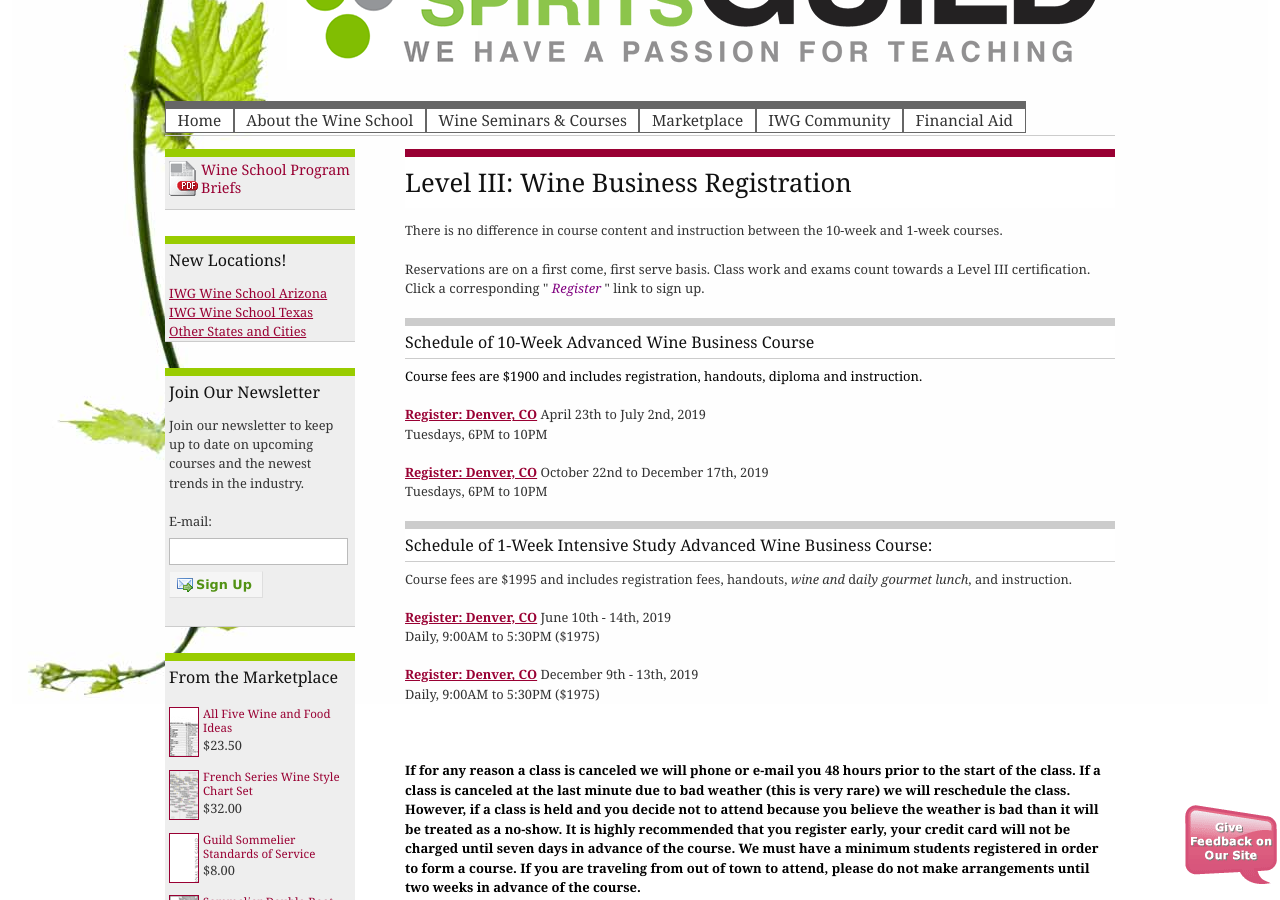
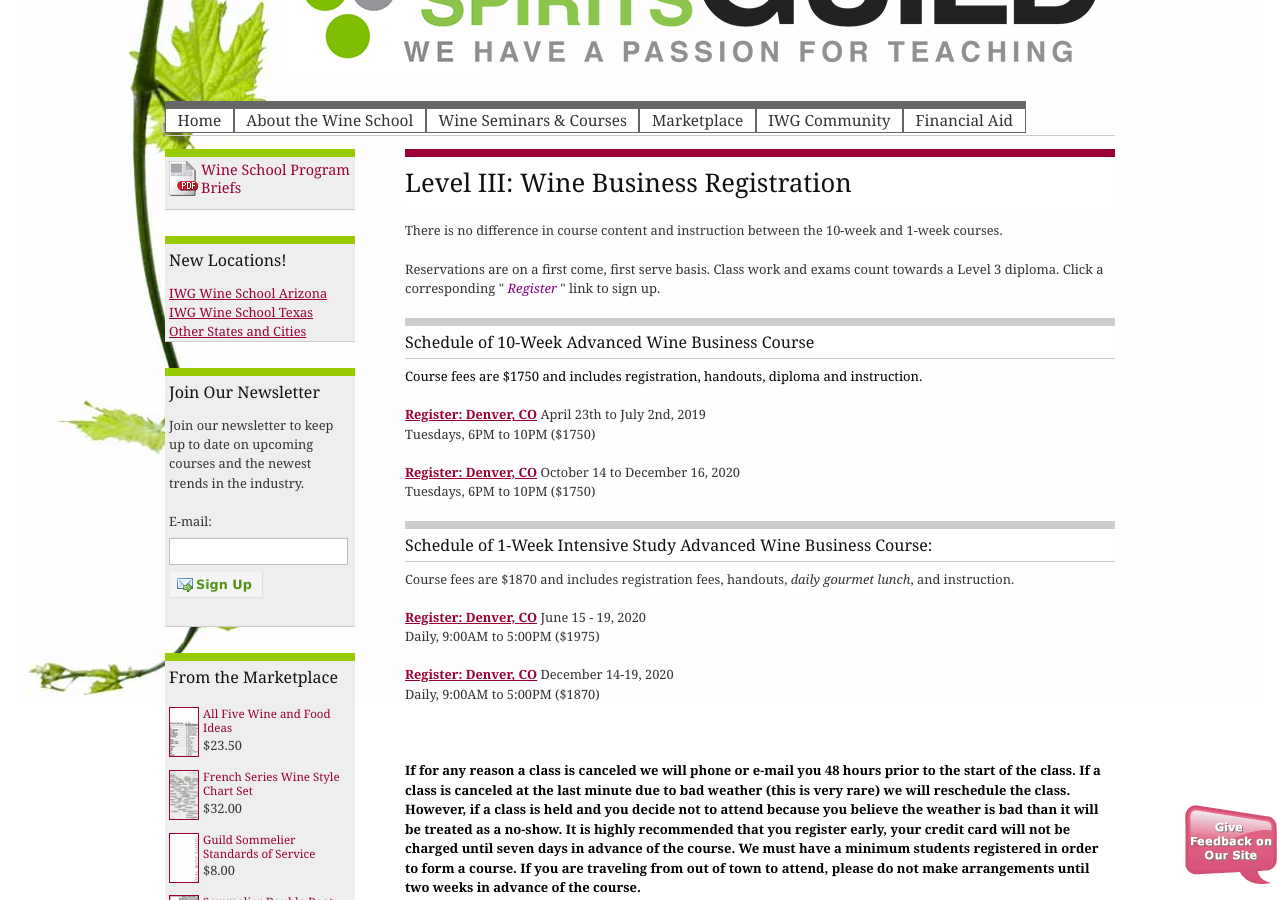
Before and after one commit to CKDev/internationalwineguild.com, a Jekyll site: the page built from the-wine-business-registration.html, in a window 1280 px wide and 900 px high, scrolled down 276 px. Built offline with Jekyll 4.4.1, drawn with Linux system fonts in a browser that asks for light colours; a script that is not in the unit is left out; comment, search, counter and statistics services are not loaded.

Commit message:
Update the-wine-business-registration.html

```diff
--- a/the-wine-business-registration.html
+++ b/the-wine-business-registration.html
@@ -7,12 +7,12 @@
 <h1>Level III: Wine Business Registration</h1>
 <p>There is no difference in course content and instruction between the 10-week and 1-week courses.</p>
 <p><span style="font-size: small;">Reservations are on a first come, first serve basis. Class work and exams count
-    towards a Level III certification. Click a corresponding "</span><em style="font-size: small;">
+    towards a Level 3 diploma. Click a corresponding "</span><em style="font-size: small;">
     <font color="#800080">Register</font>
   </em><span style="font-size: small;">" link to sign up.&nbsp;</span></p>
 <h2>Schedule of 10-Week Advanced Wine Business Course</h2>
 <p>
-  <font size="2" color="#000000">Course fees are $1900 and includes registration, handouts, diploma and
+  <font size="2" color="#000000">Course fees are $1750 and includes registration, handouts, diploma and
     instruction.&nbsp;<br>
   </font><a
     href="http://ww4.aitsafe.com/cf/add.cfm?userid=6714687&amp;product=Advanced+Wine+Biz+Denver+PM+-++April+23+-+July+23,+2016&amp;price=1900&amp;return=www.internationalwineguild.com/the-wine-business-registration"
@@ -21,24 +21,30 @@
     class="ga-track"><strong> </strong></a>
 </p>
 <p><a
-    href="http://ww4.aitsafe.com/cf/add.cfm?userid=6714687&amp;product=Advanced+Wine+Biz+Denver+PM+-++April+22+-+July+02,+2019&amp;price=1900&amp;return=www.internationalwineguild.com/the-wine-business-registration"
+    href="http://ww4.aitsafe.com/cf/add.cfm?userid=6714687&amp;product=Advanced+Wine+Biz+Denver+PM+-++April+15+-+July+24,+2020&amp;price=1750&amp;return=www.internationalwineguild.com/the-wine-business-registration"
     class="ga-track"><strong>Register: Denver, CO</strong></a> April 23th to July 2nd, 2019<br>
-  Tuesdays, 6PM to 10PM</p>
+  Tuesdays, 6PM to 10PM ($1750)</p>
+
 <p><a
-    href="http://ww4.aitsafe.com/cf/add.cfm?userid=6714687&amp;product=Advanced+Wine+Biz+Denver+PM+-++Oct+22+-+Dec+17,+2019&amp;price=1900&amp;return=www.internationalwineguild.com/the-wine-business-registration"
-    class="ga-track"><strong>Register: Denver, CO</strong></a> October 22nd to December 17th, 2019<br>
-  Tuesdays, 6PM to 10PM</p>
+    href="http://ww4.aitsafe.com/cf/add.cfm?userid=6714687&amp;product=Advanced+Wine+Biz+Denver+PM+-++Oct+14+-+Dec+16,+2020&amp;price=1750&amp;return=www.internationalwineguild.com/the-wine-business-registration"
+    class="ga-track"><strong>Register: Denver, CO</strong></a> October 14 to December 16, 2020<br>
+  Tuesdays, 6PM to 10PM ($1750)</p>
+
 <h2>Schedule of 1-Week Intensive Study Advanced Wine Business Course:</h2>
-<p>Course fees are $1995 and includes registration fees, handouts, <em>wine and </em>d<em>aily gourmet lunch</em>, and
+<p>Course fees are $1870 and includes registration fees, handouts, <em>daily gourmet lunch</em>, and
   instruction.</p>
+
 <p><a
-    href="http://ww4.aitsafe.com/cf/add.cfm?userid=6714687&amp;product=Intensive+Study+Adv+Wine+Business+Denver++-++June+10+-+14,+2019&amp;price=1995&amp;return=www.internationalwineguild.com/advanced-Wine-Business-registration"
-    class="ga-track"><strong>Register: Denver, CO</strong></a> June 10th - 14th, 2019<br>
-  Daily, 9:00AM to 5:30PM ($1975)</p>
+    href="http://ww4.aitsafe.com/cf/add.cfm?userid=6714687&amp;product=Intensive+Study+Adv+Wine+Business+Denver++-++June+15+-+19,+2020&amp;price=1870&amp;return=www.internationalwineguild.com/advanced-Wine-Business-registration"
+    class="ga-track"><strong>Register: Denver, CO</strong></a> June 15 - 19, 2020<br>
+  Daily, 9:00AM to 5:00PM ($1975)</p>
+
 <p><a
-    href="http://ww4.aitsafe.com/cf/add.cfm?userid=6714687&amp;product=Intensive+Study+Adv+Wine+Business+Denver++-++Dec+09+-Dec+13,+2018&amp;price=1995&amp;return=www.internationalwineguild.com/advanced-Wine-Business-registration"
-    class="ga-track"><strong>Register: Denver, CO</strong></a> December 9th - 13th, 2019<br>
-  Daily, 9:00AM to 5:30PM ($1975)</p>
+    href="http://ww4.aitsafe.com/cf/add.cfm?userid=6714687&amp;product=Intensive+Study+Adv+Wine+Business+Denver++-++Dec+14-+18,+2020&amp;price=1870&amp;return=www.internationalwineguild.com/advanced-Wine-Business-registration"
+    class="ga-track"><strong>Register: Denver, CO</strong></a> December 14-19, 2020<br>
+  Daily, 9:00AM to 5:00PM ($1870)</p>
+
+
 <p>&nbsp;</p>
 <p>
   <font size="2" color="#000000">
```
